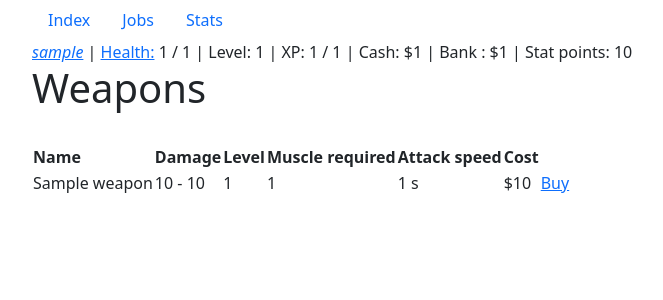
After one commit to patrikrog/warworld, a Flask app: page /city/shop/weapons in a window 1280 px wide. The commit adds this page. Shown: the top 300 px of the page, without its empty margins (50-713 px from the left). Run offline with Flask 3, Linux system fonts and the light colour scheme; a user stored in the database is signed in; tables that the repository leaves empty hold one stand-in row (values such as "Sample post").

Commit message:
Start using and caring about weapons in various aspects of gameplay

```diff
--- a/models/User.py
+++ b/models/User.py
@@ -1,7 +1,9 @@
 import enum
+import time
 
 from models.shared import db, login_manager
-from flask_login import UserMixin, login_user
+from flask_login import UserMixin, login_user, logout_user
+from models.Weapon import Weapon
 
 EXP_INCREASE_PER_LEVEL=5
 MAX_EXP_CAP=1000
@@ -40,6 +42,9 @@ class User(UserMixin, db.Model):
     agility = db.Column(db.Integer, default=0)
     vitality = db.Column(db.Integer, default=0)
 
+    equipped_weapon = db.Column(db.Integer, db.ForeignKey('weapon.id'), default=1)
+
+    last_robbery = db.Column(db.Integer, nullable=False, default=int(time.time()))
 
     level = db.Column(db.Integer, nullable=False, default=1)
     stat_points = db.Column(db.Integer, default=0)
@@ -47,6 +52,19 @@ class User(UserMixin, db.Model):
     next_level = db.Column(db.Integer, nullable=False, default=50)
     cash = db.Column(db.Integer, default=0)
     bank = db.relationship('Bank', backref=db.backref('user', cascade='delete'), uselist=False)
+
+    def buy_weapon(self, weapon_id):
+        weapon = Weapon.query.filter_by(id=weapon_id).first()
+        if not weapon:
+            return "That weapon doesn't exist."
+        if self.cash < weapon.cost:
+            return "You don't have enough money to buy that."
+        if self.strength < weapon.strength_required:
+            return f"You don't have enough {UserStats.Strength.value} to hold that weapon, weakling."
+        self.equipped_weapon = weapon_id
+        self.cash -= weapon.cost
+        db.session.commit()
+        return f'You bought {weapon.name} for ${weapon.cost}!'
 
     def check_dead(self):
         if not self.current_health <= 0:
@@ -108,6 +126,7 @@ class User(UserMixin, db.Model):
             self.level += 1
             self.current_exp = remainder
             self.stat_points += STAT_POINTS_PER_LEVEL
+        self.last_robbery = int(time.time())
         db.session.commit()
 
     def reset_stats(self):
--- a/templates/game/index.html
+++ b/templates/game/index.html
@@ -10,5 +10,7 @@
 	<a href='{{ url_for("bank.withdraw") }}'>Withdraw money</a>
 	<br />
 	<a href='{{ url_for("game.heal_player") }}'>Heal</a>
+	<br />
+	<a href='{{ url_for("game.weapon_shop") }}'>Weapon shop</a>
 </div>
 {% endblock %}
--- /dev/null
+++ b/templates/game/shop/weapons.html
@@ -0,0 +1,30 @@
+{% extends "layout.html" %}
+{% block title %}Weapon Shop{% endblock %}
+{% block head %}
+    {{ super() }}
+{% endblock %}
+{% block content %}
+    <h1>Weapons</h1> <br />
+		<table>
+			<tr>
+				<th>Name</th>
+				<th>Damage</th>
+				<th>Level</th>
+				<th>Muscle required</th>
+				<th>Attack speed</th>
+				<th>Cost</th>
+			</tr>
+			{%for weapon in weapons%}
+			<tr>
+				<td>{{ weapon.name }}</td>
+				<td>{{ weapon.min_damage }} - {{ weapon.max_damage }}</td>
+				<td>{{ weapon.level_required }}</td>
+				<td>{{ weapon.strength_required }}</td>
+				<td>{{ weapon.attack_speed }} s</td>
+				<td>${{ weapon.cost }}</td>
+				{%set weapon_id = weapon.id%}
+				<td><a href="{{ url_for('game.buy_weapon', weapon_id=weapon_id) }}">Buy</td>
+			</tr>
+			{%endfor%}
+		</table>
+{% endblock %}
--- a/templates/jobs/index.html
+++ b/templates/jobs/index.html
@@ -7,7 +7,7 @@
     <h1>Jobs</h1> <br />
     <h3> Robberies </h3>
     {%for robbery in robberies if current_user.level >= robbery.level_required%}
-        <a href='do/rob/{{ robbery.id }}'>{{ robbery.name }}</a> - XP: {{ robbery.min_exp }}-{{robbery.max_exp}} - Cash: ${{ robbery.min_cash }}-{{robbery.max_cash}} [Min. level: {{ robbery.level_required }}]
+        <a href='do/rob/{{ robbery.id }}'>{{ robbery.name }}</a> - XP: {{ robbery.min_exp }}-{{robbery.max_exp}} - Cash: ${{ robbery.min_cash }}-{{robbery.max_cash}} [Min. level: {{ robbery.level_required }}] | Timeout: {{ 1 if (robbery.timeout - current_user.psyche) < 1 else (robbery.timeout - current_user.psyche) }} ({{ robbery.timeout }}) - {{ '%0.f' % ((robbery.chance(current_user.equipped_weapon)|float) * 100) }}% chance to succeed.
         <br /><br />
     {%endfor%}
 {% endblock %}
--- a/views/game/routes.py
+++ b/views/game/routes.py
@@ -3,6 +3,8 @@ from flask import (render_template, redirect, url_for,
 from flask_login import login_required, current_user
 
 from views.game import bp
+
+from models.Weapon import Weapon
 
 @bp.route('/doctor/heal')
 @login_required
@@ -14,3 +16,16 @@ def heal_player():
 @login_required
 def index():
     return render_template('game/index.html')
+
+@bp.route('/shop/weapons')
+@login_required
+def weapon_shop():
+    weapons = Weapon.query.all()
+    return render_template('game/shop/weapons.html', weapons=weapons)
+
+@bp.route('/shop/weapons/buy/<int:weapon_id>')
+@login_required
+def buy_weapon(weapon_id):
+    msg = current_user.buy_weapon(weapon_id)
+    flash(msg, 'info')
+    return redirect(url_for('game.weapon_shop'))
```
Also changed, not shown: models/Job.py (+15 -2 lines), views/dev/routes.py (+14 -10 lines), views/jobs/routes.py (+5 -5 lines).
